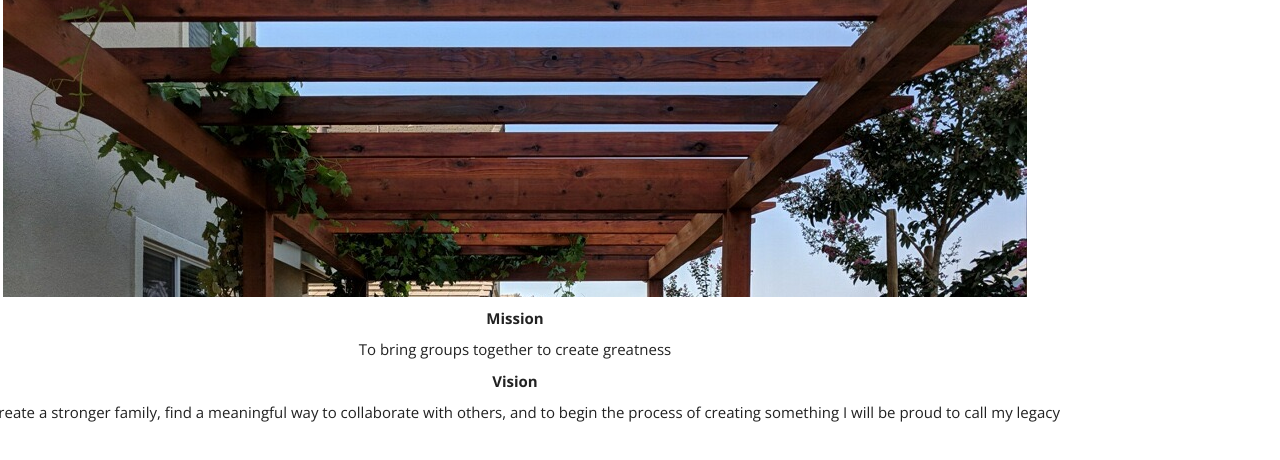
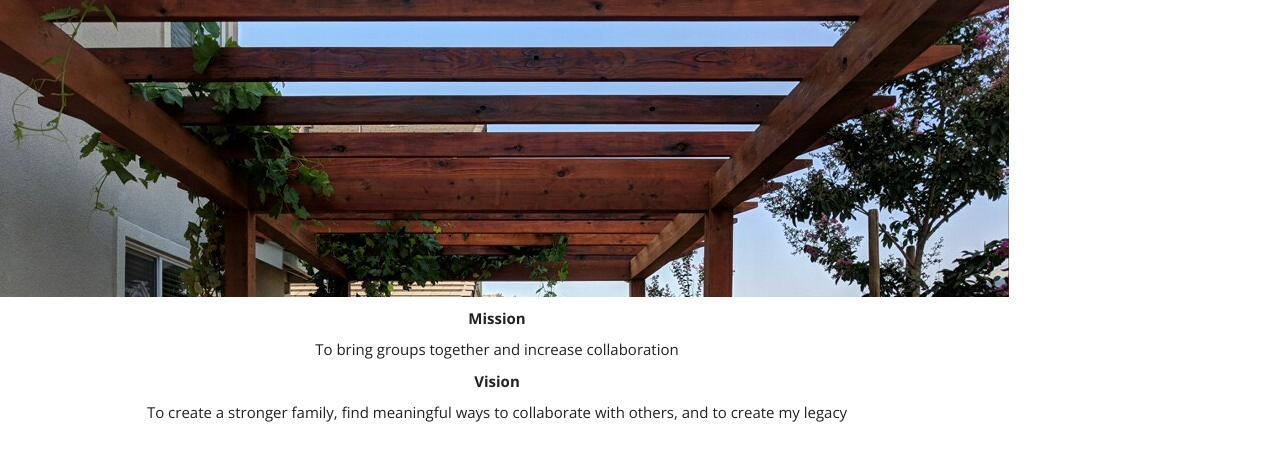
Before and after one commit to HenryGeorgist/HenryGeorgist.github.io, a plain HTML site: page index.html in a window 1280 px wide. Shown: the part 48-508 px from the top of the page. Drawn offline with nearby package versions, Linux system fonts and the light colour scheme.

Commit message:
Update index.html

```diff
--- a/index.html
+++ b/index.html
@@ -5,7 +5,7 @@
     <link rel="stylesheet" href="css/bootstrap/css/bootstrap-yeti.min.css">
 </head>
 <body style="position: absolute;">
-        <nav class="navbar navbar-default" style="margin-bottom: 0;">
+    <nav class="navbar navbar-default" style="margin-bottom: 0;">
         <div class="container-fluid">
             <div class="navbar-header">
                 <a class="navbar-brand" href="/">William Lehman</a>
@@ -20,11 +20,11 @@
                 <p></p>
                 <center><strong>Mission</strong></center>
             <p></p>
-                <center>To bring groups together to create greatness</center>
+                <center>To bring groups together and increase collaboration</center>
                 <p></p>
                 <center><strong>Vision</strong></center>
             <p></p>
-                <center>To create a stronger family, find a meaningful way to collaborate with others, and to begin the process of creating something I will be proud to call my legacy</center>
+                <center>To create a stronger family, find meaningful ways to collaborate with others, and to create my legacy</center>
         </div>
     </div>
 </body>
```
